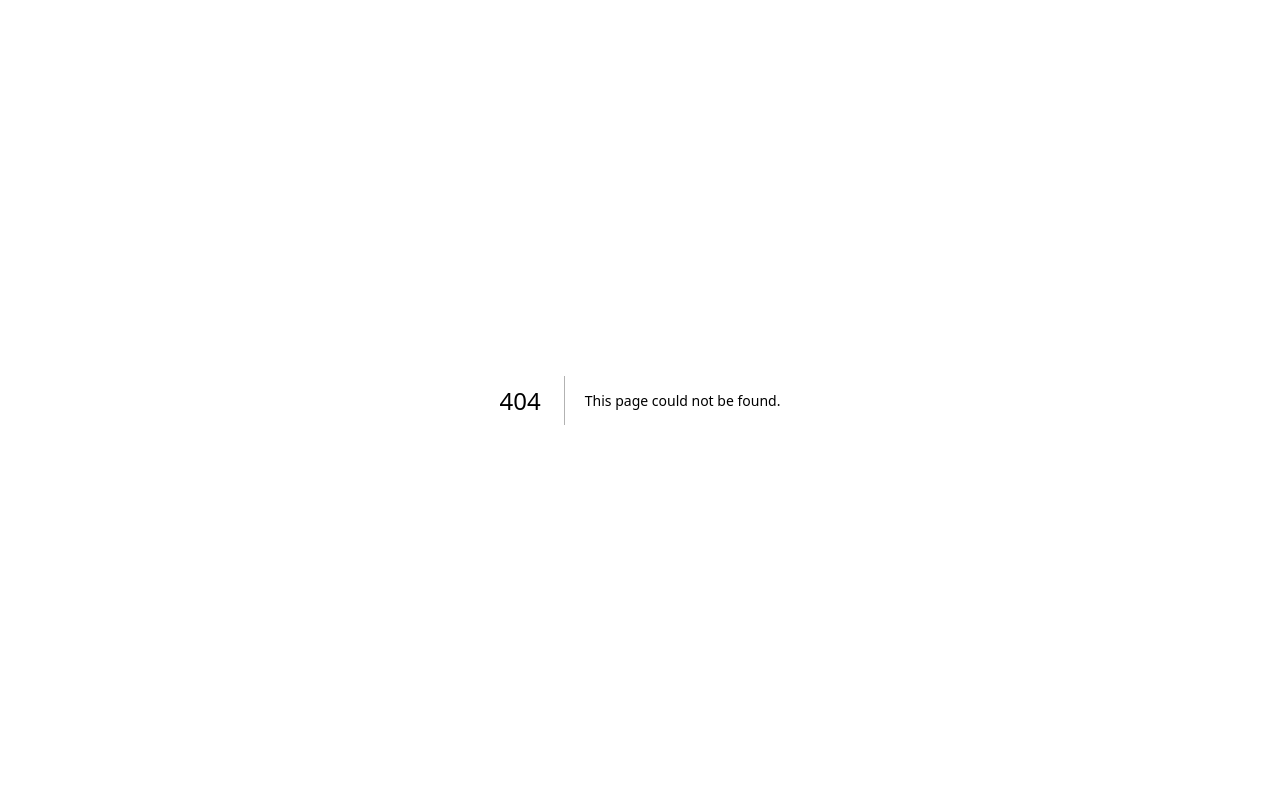
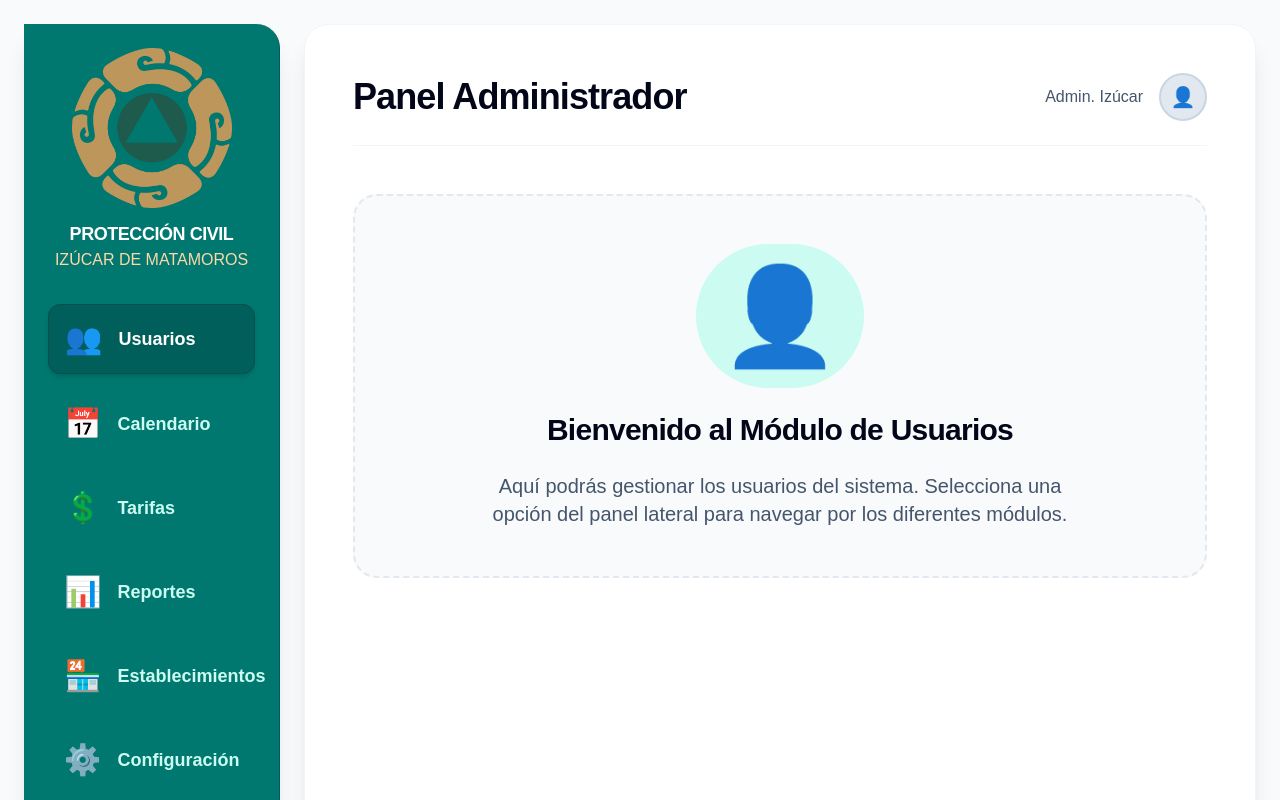
Before and after one commit to Luis-Wicho/Pc-B, a Next.js app: page /MainMenu in a window 1280 px wide. Before the commit this address had no page. Shown: the top 800 px of the page. Built offline with nearby package versions, Linux system fonts and the light colour scheme.

Commit message:
panel principal

```diff
--- /dev/null
+++ b/app/MainMenu/page.tsx
@@ -0,0 +1,5 @@
+import Dashboard from "@/modules/MainMenu/menu/Dashboard";
+
+export default function Page(){
+    return <Dashboard/>
+}
--- a/app/users/page.tsx
+++ b/app/users/page.tsx
@@ -1,4 +1,5 @@
-import ListUsersView from "@/modules/Users/presentation/ListUsersView";
+import ListUsersView from "@/modules/userS/presentation/ListUsersView";
+
 export default function Page(){
     return <ListUsersView/>
 }
--- a/app/users/register/page.tsx
+++ b/app/users/register/page.tsx
@@ -1,4 +1,5 @@
-import UserRegistrationView from "@/modules/Users/presentation/userRegistrationView";
+import UserRegistrationView from "@/modules/userS/presentation/userRegistrationView";
+
 export default function Page(){
     return <UserRegistrationView/>
 }
--- /dev/null
+++ b/modules/MainMenu/menu/Dashboard.tsx
@@ -0,0 +1,126 @@
+"use client";
+
+import { useRouter } from "next/navigation";
+import Image from "next/image"; // Para el logo corporativo
+
+export default function Dashboard() {
+  const router = useRouter();
+
+  // Definimos las opciones de navegación, ahora sin la propiedad de color
+  const opciones = [
+    {
+      titulo: "Usuarios",
+      icono: "👥",
+      ruta: "/users",
+    },
+    {
+      titulo: "Calendario",
+      icono: "📅",
+      ruta: "/calendar",
+    },
+    {
+      titulo: "Tarifas",
+      icono: "💲",
+      ruta: "/tarifas",
+    },
+    {
+      titulo: "Reportes",
+      icono: "📊",
+      ruta: "/reportes",
+    },
+    {
+      titulo: "Establecimientos",
+      icono: "🏪",
+      ruta: "/Establishments",
+    },
+    // Añadimos una opción extra para que el sidebar se vea completo
+    {
+      titulo: "Configuración",
+      icono: "⚙️",
+      ruta: "/settings",
+    },
+  ];
+
+  return (
+    // 1. Fondo general: Cambiado a bg-slate-50 (Gris muy claro #F5F5F5) para limpieza
+    <div className="min-h-screen bg-slate-50 flex font-lato">
+
+      {/* 2. BARRA LATERAL IZQUIERDA: Fija, con fondo Teal primario #1E838F */}
+      <aside className="w-64 bg-teal-700 text-white flex flex-col p-6 shadow-xl space-y-10 border-r border-teal-800 rounded-r-3xl my-6 ml-6">
+
+        {/* Sección del Logo Corporativo */}
+        <div className="flex flex-col items-center mb-8">
+          <Image
+                        src="/img/Pcblogo.png"
+                        alt="Logo Protección Civil y Bomberos Izúcar"
+                        width={160} // Ligeramente más pequeño para mejor balance
+                        height={160}
+                        priority
+                      />
+          <div className="text-center mt-3">
+            <p className="text-lg font-bold tracking-tight">PROTECCIÓN CIVIL</p>
+            <p className="text-base font-medium text-orange-200">IZÚCAR DE MATAMOROS</p>
+          </div>
+        </div>
+
+        {/* Sección de Navegación: Los botones en una fila lateral */}
+        <nav className="flex flex-col space-y-4 flex-grow">
+          {opciones.map((opcion, index) => (
+            <button
+              key={index}
+              onClick={() => router.push(opcion.ruta)}
+              // Botones: Estilizados en Teal (#1E838F) con hover suave
+              className={`flex items-center gap-4 w-full p-4 rounded-xl text-left text-lg font-semibold transition duration-300 active:scale-95 ${
+                index === 0 // Simulamos que la primera opción está seleccionada
+                  ? "bg-teal-800 shadow-md text-white border border-teal-900"
+                  : "bg-teal-700 hover:bg-teal-600/60 text-teal-100 hover:text-white"
+              }`}
+            >
+              <span className="text-3xl">{opcion.icono}</span>
+              {opcion.titulo}
+            </button>
+          ))}
+        </nav>
+
+        {/* Sección del Pie del Sidebar: Cerrar Sesión */}
+        <button
+          className="flex items-center gap-4 w-full p-4 rounded-xl text-left text-lg font-medium bg-white text-teal-700 border-2 border-teal-700 hover:bg-teal-50 transition duración-300"
+          onClick={() => router.push("/logout")}
+        >
+          <span className="text-3xl">🚪</span>
+          Cerrar Sesión
+        </button>
+      </aside>
+
+      {/* 3. ÁREA DE CONTENIDO PRINCIPAL: Blanca, a la derecha del sidebar */}
+      <main className="flex-grow bg-white p-12 rounded-3xl shadow-xl m-6 border border-slate-100">
+
+        {/* Cabecera del Panel */}
+        <div className="flex items-center justify-between mb-12 border-b border-slate-100 pb-6">
+          <h1 className="text-4xl font-extrabold text-slate-950 tracking-tight">
+            Panel Administrador
+          </h1>
+          {/* Perfil simulado */}
+          <div className="flex items-center gap-4">
+            <p className="text-slate-600">Admin. Izúcar</p>
+            <span className="w-12 h-12 rounded-full bg-slate-200 border-2 border-slate-300 flex items-center justify-center text-xl">
+              👤
+            </span>
+          </div>
+        </div>
+
+        {/* Área de Visualización (Simulada para que no se vea vacío) */}
+        <div className="bg-slate-50 p-12 rounded-3xl text-center border-2 border-dashed border-slate-200 h-96 flex flex-col items-center justify-center space-y-6">
+          <div className="text-8xl p-6 bg-teal-100 rounded-full text-teal-700">👤</div>
+          <h2 className="text-3xl font-extrabold text-slate-950 tracking-tight">
+            Bienvenido al Módulo de {opciones[0].titulo}
+          </h2>
+          <p className="text-xl text-slate-600 max-w-xl">
+            Aquí podrás gestionar los usuarios del sistema. Selecciona una opción del panel lateral para navegar por los diferentes módulos.
+          </p>
+        </div>
+
+      </main>
+    </div>
+  );
+}
```
Also changed, not shown: modules/users/presentation/ListUsersView.tsx (+120 -2 lines).
